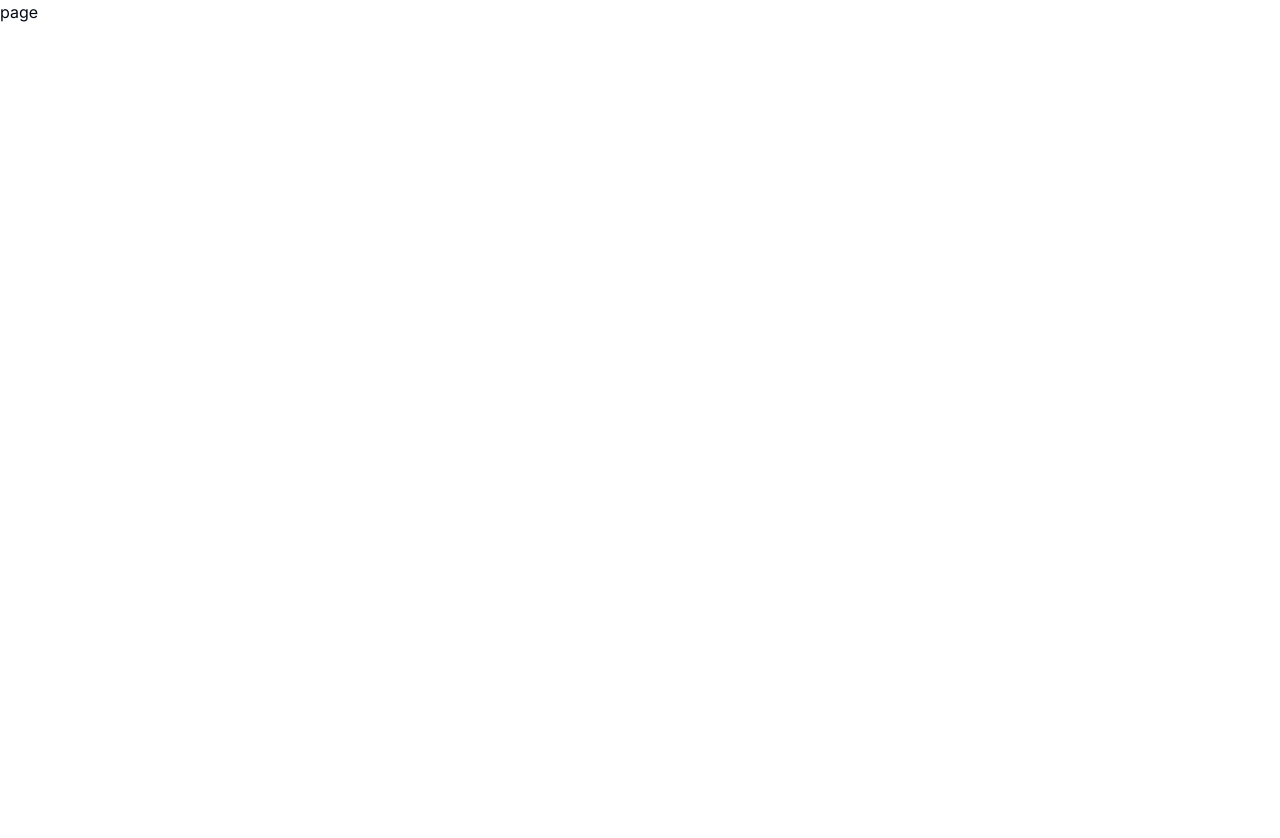
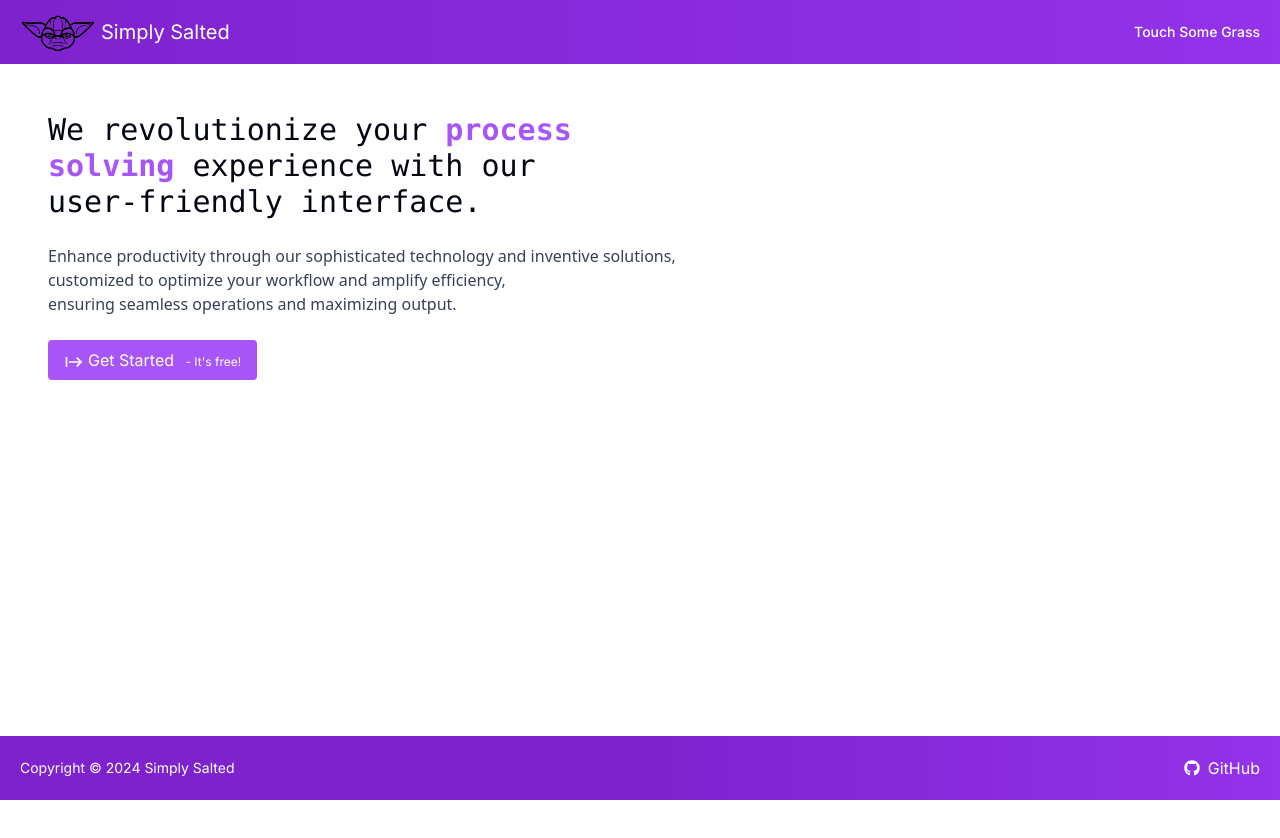
Before and after one commit to phiineas/yoda, a Next.js app in the folder rizztraining_order/: page / in a window 1280 px wide. Shown: the top 838 px of the page. Before the commit the page ends 800 px from the top, so only its background shows below. Built offline with nearby package versions, Linux system fonts and the light colour scheme.

Commit message:
cheddar n sour cream

```diff
--- a/rizztraining_order/app/page.tsx
+++ b/rizztraining_order/app/page.tsx
@@ -1,7 +1,16 @@
+import Footer from '@/components/Footer'
+import Header from '@/components/Header'
+import Intro from '@/components/Intro'
 import React from 'react'
 
 export default function page() {
   return (
-    <div>page</div>
+    <div>
+      <Header />
+      <div>
+        <Intro />
+      </div>
+      <Footer />
+    </div>
   )
 }
--- a/rizztraining_order/components/Display.tsx
+++ b/rizztraining_order/components/Display.tsx
@@ -11,7 +11,6 @@ export interface Process {
     Btime?:number;
     Start?:number;
     End?:number;
-    Ftime?:number;
 }
 interface DisplayProps {
     numProcesses: number;
@@ -242,7 +241,6 @@ export default function Display({ numProcesses, select ,quantum , contextSwitch
                             time += csgo;
                         }else{
                             time += current.burstTime;
-                            current.Ftime = time;
                             turnAroundTime = time - current.arrivalTime;
                             waitingTime = turnAroundTime - (current.Btime || 0);
                             totalTurnAroundTime += turnAroundTime;
@@ -291,6 +289,7 @@ export default function Display({ numProcesses, select ,quantum , contextSwitch
                         top: '6%',
                         left: '48%',
                         height: 'auto',
+                        overflowX: 'auto'
                     }}
               >
                 <h2 className='text-xl m-2 font-bold font-sans text-left'>Gantt Chart and Table will be shown here</h2>
@@ -301,10 +300,10 @@ export default function Display({ numProcesses, select ,quantum , contextSwitch
                         <div key={index} className='flex'>
                           { // gap between processes
                             index > 0 && (process.Start ?? 0) > (executedP[index - 1].End ?? 0) && (
-                              <div key={`p-gap-${index}`} className='text-2xl border-solid border-1 text-center' style={{ width: `${((process.Start ?? 0) - (executedP[index - 1].End ?? 0)) * 40}px` }} ></div>
+                              <div key={`p-gap-${index}`} className='text-2xl border-solid border-1 text-center' style={{ width: `${((process.Start ?? 0) - (executedP[index - 1].End ?? 0)) * 20}px` }} ></div>
                             )
                           }
-                          <div key={`p-child-${index}`} className='text-2xl border border-gray-700 text-center' style={{ width: `${process.burstTime * 40}px` }} >
+                          <div key={`p-child-${index}`} className='text-2xl border border-gray-700 text-center' style={{ width: `${process.burstTime * 20}px` }} >
                             <div className='p-1 text-lg bg-purple-500'>
                               P{process.processId}
                             </div>
@@ -314,15 +313,15 @@ export default function Display({ numProcesses, select ,quantum , contextSwitch
                       {select === "Round Robin" && executedP.map((process, index) => (
                         <div key={`RR-p-${index}`} className='flex items-center'>
                             {index > 0 && (process.Start ?? 0) > (executedP[index - 1].End ?? 0) && (
-                                <div className='text-2xl border-solid border-1 text-center' style={{ width: `${((process.Start ?? 0) - (executedP[index - 1].End ?? 0)) * 40}px` }}></div>
+                                <div className='text-2xl border-solid border-1 text-center' style={{ width: `${((process.Start ?? 0) - (executedP[index - 1].End ?? 0)) * 20}px` }}></div>
                             )}
-                            <div key={`RR-c1-${index}`} className='text-2xl border border-gray-700 text-center' style={{ width: `${(process.burstTime > (quantum ?? 0)) ? (quantum ?? 0) * 40 : process.burstTime * 40}px` }}>
+                            <div key={`RR-c1-${index}`} className='text-2xl border border-gray-700 text-center' style={{ width: `${(process.burstTime > (quantum ?? 0)) ? (quantum ?? 0) * 20 : process.burstTime * 20}px` }}>
                                 <div className='p-1 text-lg bg-purple-500'>
                                     P{process.processId}
                                 </div>
                             </div>
                             {index < executedP.length - 1 && (executedP[index + 1].Start ?? 0) <= ((process.End ?? 0) + (contextSwitch ?? 0)) && (
-                                <div className='bg-purple-500' style={{ width: `${(contextSwitch ?? 0 > 0) ? (contextSwitch ?? 0) * 40 : 0}px` }}></div>
+                                <div className='bg-purple-500' style={{ width: `${(contextSwitch ?? 0 > 0) ? (contextSwitch ?? 0) * 20 : 0}px` }}></div>
                             )}
                         </div>
                     ))}
@@ -332,10 +331,10 @@ export default function Display({ numProcesses, select ,quantum , contextSwitch
                         <div key={index} className='flex'>
                           {
                             index > 0 && ((process.Start ?? 0) > (executedP[index - 1].End ?? 0)) && (
-                              <div style={{ width: `${((process.Start ?? 0) - (executedP[index - 1].End ?? 0)) * 40}px` }}></div>
+                              <div style={{ width: `${((process.Start ?? 0) - (executedP[index - 1].End ?? 0)) * 20}px` }}></div>
                             )
                           }
-                          <div key={`c-${index}`} className='flex justify-between text-base' style={{ width: `${process.burstTime * 40}px` }}>
+                          <div key={`c-${index}`} className='flex justify-between text-base' style={{ width: `${process.burstTime * 20}px` }}>
                             {index === 0 && (
                               <div>{process.Start}</div>
                             )}
@@ -350,9 +349,9 @@ export default function Display({ numProcesses, select ,quantum , contextSwitch
                       {select === "Round Robin" && executedP.map((process, index) => (
                         <>
                             {index > 0 && (process.Start ?? 0) > (executedP[index - 1].End ?? 0) && (
-                                <div style={{ width: `${((process.Start ?? 0) - (executedP[index - 1].End ?? 0)) * 40}px` }}></div>
+                                <div style={{ width: `${((process.Start ?? 0) - (executedP[index - 1].End ?? 0)) * 20}px` }}></div>
                             )}
-                            <div key={`RR-c2-${index}`} className='flex justify-between text-base' style={{ width: `${(process.burstTime - (quantum ?? 0) > 0) ? (quantum ?? 0) * 40 : (process.burstTime) * 40}px` }}>
+                            <div key={`RR-c2-${index}`} className='flex justify-between text-base' style={{ width: `${(process.burstTime - (quantum ?? 0) > 0) ? (quantum ?? 0) * 20 : (process.burstTime) * 20}px` }}>
                                 {index === 0 && (
                                     <div>{process.Start}</div>
                                 )}
@@ -392,7 +391,7 @@ export default function Display({ numProcesses, select ,quantum , contextSwitch
                                             <td className="px-6 py-4 whitespace-nowrap border border-gray-200">{`P${process.processId}`}</td>
                                             <td className="px-6 py-4 whitespace-nowrap border border-gray-200">{process.arrivalTime}</td>
                                             <td className="px-6 py-4 whitespace-nowrap border border-gray-200">{process.burstTime}</td>
-                                            <td className="px-6 py-4 whitespace-nowrap border border-gray-200">{process.Ftime}</td>
+                                            <td className="px-6 py-4 whitespace-nowrap border border-gray-200">{process.End}</td>
                                             <td className="px-6 py-4 whitespace-nowrap border border-gray-200">{process.End - process.arrivalTime}</td>
                                             <td className="px-6 py-4 whitespace-nowrap border border-gray-200">{(process.End - process.arrivalTime) - process.burstTime}</td>
                                         </tr>
--- /dev/null
+++ b/rizztraining_order/components/Intro.tsx
@@ -0,0 +1,35 @@
+"use client"
+import Link from 'next/link';
+import React from 'react';
+import { MdStart } from "react-icons/md";
+
+export default function Intro() {
+
+    return (
+        <div className="flex flex-col items-start justify-start h-screen">
+            <div className='flex flex-col'>
+                <p className='text-left text-3xl font-mono mt-12 ml-12 mb-6'>
+                    We revolutionize your <span className='text-purple-500 font-semibold'>process <br />
+                    solving</span> experience with our <br/>
+                    user-friendly interface.
+                </p>
+                <p className='ml-12 text-left font-sans text-gray-700 text-base mb-6'>
+                    Enhance productivity through our sophisticated technology and inventive solutions, <br />
+                    customized to optimize your workflow and amplify efficiency, <br />
+                    ensuring seamless operations and maximizing output.
+                </p>
+                <Link href="/solve">
+                    <>
+                        <button
+                            className="bg-purple-500 hover:bg-purple-700 text-white py-2 px-4 rounded focus:outline-none focus:shadow-outline text-left ml-12 max-w-xs"
+                            style={{maxWidth: '211px'}}>
+                            <MdStart className='inline-block mr-1 font-semibold' size={20} />
+                            <span className='text-base'>Get Started</span>
+                            <span className='text-xs ml-2'> - It's free!</span>
+                        </button>
+                    </>
+                </Link>
+            </div>
+        </div>
+    );
+}
--- a/rizztraining_order/components/Processes.tsx
+++ b/rizztraining_order/components/Processes.tsx
@@ -39,7 +39,7 @@ export default function Processes({ select }: select) {
         <div className="text-base">
             <div className="flex flex-col items-start mt-5 ml-10">
                 <h1 className="font-semibold">Number of Processes</h1>
-                <input type="number" className='shadow appearance-none border rounded w-[300px] py-2 px-3 text-gray-700 leading-tight focus:outline-none focus:shadow-outline focus:border-purple-700' id="processes" name="processes" value={numProcesses} max={10} onChange={inputChange}></input>
+                <input type="number" min={0} className='shadow appearance-none border rounded w-[300px] py-2 px-3 text-gray-700 leading-tight focus:outline-none focus:shadow-outline focus:border-purple-700' id="processes" name="processes" value={numProcesses} max={10} onChange={inputChange}></input>
             </div>
             {(select === "Round Robin") && (
                 <div className="flex flex-col items-start mt-5 ml-10">
--- a/rizztraining_order/package.json
+++ b/rizztraining_order/package.json
@@ -12,7 +12,7 @@
     "class-variance-authority": "^0.7.0",
     "clsx": "^2.1.0",
     "lucide-react": "^0.372.0",
-    "next": "14.2.2",
+    "next": "^14.2.3",
     "react": "^18",
     "react-dom": "^18",
     "react-icons": "^5.1.0",
```
Also changed, not shown: 1 other file (tests, documents, lock files or other folders).
